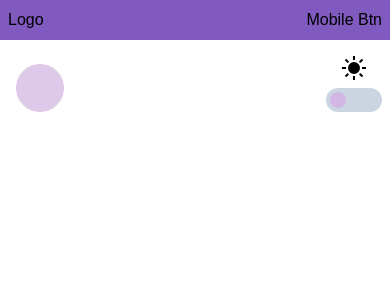
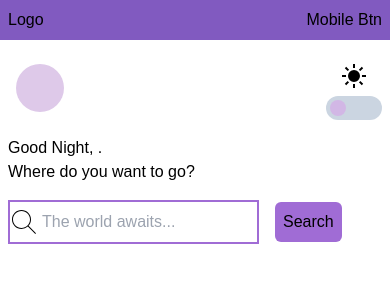
Before and after one commit to morfeli/travel-bud, a Next.js app: page /dashboard in a window 390 px wide. Shown: the top 300 px of the page. Built offline with nearby package versions, Linux system fonts and the light colour scheme; no server answers; sample sign-in values are in the browser's storage; a web font is replaced by a local one.

Commit message:
added icons, focusing on building the homepage mobile view

```diff
--- a/components/Hero/DashboardHero.tsx
+++ b/components/Hero/DashboardHero.tsx
@@ -1,14 +1,45 @@
+import { useState, useEffect } from "react";
+import { motion } from "framer-motion";
 import classNames from "classnames";
-import { motion } from "framer-motion";
+import moment from "moment";
 
-import { useState } from "react";
 import { useTravelContext } from "../helper-functions/useTravelContext";
 import { SunSVG } from "../Icons/SunSVG";
 import { MoonSVG } from "../Icons/MoonSVG";
+import { SearchBar } from "../UI/SearchBar";
 
-export const DashboardHero = () => {
+type DashboardHeroProps = {
+  userInfo: {
+    firstName: string;
+    lastName: string;
+    email: string;
+    userName: string;
+    objectId: string;
+  };
+};
+
+export const DashboardHero = ({ userInfo }: DashboardHeroProps) => {
+  const travelCtx = useTravelContext();
   const [toggleSwitch, setToggleSwitch] = useState<boolean>(false);
-  const travelCtx = useTravelContext();
+  const [message, setMessage] = useState<string>("");
+
+  const date = new Date();
+  const currentTime = parseInt(moment(date).format("HH"));
+
+  useEffect(() => {
+    if (currentTime >= 5 && currentTime < 12) {
+      setMessage("Good Morning");
+    }
+    if (currentTime >= 12 && currentTime < 19) {
+      setMessage("Good Afternoon");
+    }
+    if (currentTime >= 19 && currentTime < 21) {
+      setMessage("Good Evening");
+    }
+    if (currentTime >= 21 || currentTime < 5) {
+      setMessage("Good Night");
+    }
+  }, [currentTime]);
 
   const toggleSwitchHandler = () => {
     setToggleSwitch((current) => !current);
@@ -22,27 +53,25 @@ export const DashboardHero = () => {
 
   let style;
 
-  style = classNames("flex justify-between pt-4 px-2");
+  style = classNames("flex flex-col justify-between pt-4 px-2");
 
   if (travelCtx.darkMode) {
-    style = classNames("bg-darkMode flex justify-between pt-4 px-2");
+    style = classNames(
+      "bg-darkMode text-white flex flex-col justify-between pt-4 px-2"
+    );
   }
   return (
     <section className={style}>
-      <div className="flex pt-2 pl-2">
+      <div className="flex justify-between pt-2 pl-2">
+        <div className="flex">
           <div className="w-12 h-12 rounded-full bg-lightpurpleOne" />
-        <div
-          className={classNames("pl-2", {
-            "text-white": travelCtx.darkMode,
-          })}
-        >
+          <div className="pl-2">
             <h1 className="text-sm">
-            {travelCtx.firstName} {travelCtx.lastName}
+              {userInfo.firstName} {userInfo.lastName}
             </h1>
-          <p className="text-sm">{travelCtx.userName}</p>
+            <p className="text-sm">{userInfo.userName}</p>
           </div>
         </div>
-
         <div className="flex flex-col items-center">
           {!travelCtx.darkMode ? <SunSVG /> : <MoonSVG />}
 
@@ -58,6 +87,15 @@ export const DashboardHero = () => {
             ></motion.div>
           </button>
         </div>
+      </div>
+
+      <div className="pt-4">
+        <p>
+          {message}, {userInfo.firstName}.
+        </p>
+        <p>Where do you want to go?</p>
+        <SearchBar />
+      </div>
     </section>
   );
 };
--- /dev/null
+++ b/components/Icons/CompassSVG.tsx
@@ -0,0 +1,13 @@
+export const CompassSVG = () => {
+  return (
+    <svg
+      xmlns="http://www.w3.org/2000/svg"
+      width="24"
+      height="24"
+      fillRule="evenodd"
+      clipRule="evenodd"
+    >
+      <path d="M12 0c6.623 0 12 5.377 12 12s-5.377 12-12 12S0 18.623 0 12 5.377 0 12 0zm0 2c5.519 0 10 4.481 10 10s-4.481 10-10 10S2 17.519 2 12 6.481 2 12 2zm1.476 12.955a3.763 3.763 0 002.116-2.216L18 6l-6.672 2.387a3.768 3.768 0 00-2.216 2.119L6.047 18l7.429-3.045zm-.122-4.286a1.412 1.412 0 11-1.997 1.996 1.412 1.412 0 011.997-1.996z"></path>
+    </svg>
+  );
+};
--- /dev/null
+++ b/components/Icons/HomeSVG.tsx
@@ -0,0 +1,13 @@
+export const HomeSVG = () => {
+  return (
+    <svg
+      xmlns="http://www.w3.org/2000/svg"
+      width="24"
+      height="24"
+      fillRule="evenodd"
+      clipRule="evenodd"
+    >
+      <path d="M22 11.414V24H2V11.414L.707 12.707 0 12 12 0l12 12-.707.707L22 11.414zM16 23h5V10.414l-9-9-9 9V23h5v-9h8v9zm-1-7.889H9v7.778h6v-7.778z"></path>
+    </svg>
+  );
+};
--- /dev/null
+++ b/components/Icons/SaveSVG.tsx
@@ -0,0 +1,7 @@
+export const SaveSVG = () => {
+  return (
+    <svg xmlns="http://www.w3.org/2000/svg" width="24" height="24">
+      <path d="M16 2v17.582l-4-3.512-4 3.512V2h8zm2-2H6v24l6-5.269L18 24V0z"></path>
+    </svg>
+  );
+};
--- /dev/null
+++ b/components/Icons/SearchSVG.tsx
@@ -0,0 +1,14 @@
+export const SearchSVG = () => {
+  return (
+    <svg
+      xmlns="http://www.w3.org/2000/svg"
+      width="24"
+      height="24"
+      fillRule="evenodd"
+      clipRule="evenodd"
+      className="absolute left-1"
+    >
+      <path d="M15.853 16.56A9.458 9.458 0 019.5 19C4.257 19 0 14.743 0 9.5S4.257 0 9.5 0 19 4.257 19 9.5c0 2.442-.923 4.67-2.44 6.353l7.44 7.44-.707.707-7.44-7.44zM9.5 1C14.191 1 18 4.809 18 9.5S14.191 18 9.5 18 1 14.191 1 9.5 4.809 1 9.5 1z"></path>
+    </svg>
+  );
+};
--- /dev/null
+++ b/components/UI/SearchBar.tsx
@@ -0,0 +1,18 @@
+import { SearchSVG } from "../Icons/SearchSVG";
+
+export const SearchBar = () => {
+  return (
+    <div className="relative flex items-center pt-4">
+      <label htmlFor="searchDestinations" />
+      <input
+        type="text"
+        id="searchDestinations"
+        name="searchDestinations"
+        placeholder="The world awaits..."
+        className="p-2 pl-8 border-2 outline-none border-medpurpleThree"
+      />
+      <SearchSVG />
+      <button className="p-2 ml-4 rounded-md bg-medpurpleThree">Search</button>
+    </div>
+  );
+};
--- a/components/store/travel-context.tsx
+++ b/components/store/travel-context.tsx
@@ -52,7 +52,7 @@ export const TravelAppProvider = ({ children }: TravelProviderProps) => {
       setEmail(session.user.name.email);
       setFirstName(session.user.name.firstName);
       setLastName(session.user.name.lastName);
-      setObjectID(session.user.name.objectID);
+      setObjectID(session.user.name.objectId);
     }
   }, []);
 
--- a/components/types/next-auth.d.ts
+++ b/components/types/next-auth.d.ts
@@ -11,7 +11,7 @@ declare module "next-auth" {
         lastName: string;
         email: string;
         userName: string;
-        objectID: string;
+        objectId: string;
       };
     };
   }
--- a/package.json
+++ b/package.json
@@ -12,6 +12,7 @@
     "bcryptjs": "^2.4.3",
     "classnames": "^2.3.1",
     "framer-motion": "^7.0.0",
+    "moment": "^2.29.4",
     "mongodb": "^4.8.1",
     "next": "12.2.4",
     "next-auth": "^4.10.3",
--- a/pages/dashboard/index.tsx
+++ b/pages/dashboard/index.tsx
@@ -1,16 +1,13 @@
 import { getSession } from "next-auth/react";
 import { Header } from "../../components/Header/Header";
 
-import { useTravelContext } from "../../components/helper-functions/useTravelContext";
 import { DashboardHero } from "../../components/Hero/DashboardHero";
 
-const DashboardHomePage = () => {
-  const travelCtx = useTravelContext();
-
+const DashboardHomePage = ({ userInfo }: any) => {
   return (
     <>
       <Header />
-      <DashboardHero />
+      <DashboardHero userInfo={userInfo} />
     </>
   );
 };
@@ -23,13 +20,26 @@ export const getServerSideProps = async (context: any) => {
   if (!session) {
     return {
       redirect: {
-        destinations: "/",
+        destination: "/",
         permanent: false,
       },
     };
   } else {
+    const firstName = session.user.name.firstName;
+    const lastName = session.user.name.lastName;
+    const email = session.user.name.email;
+    const userName = session.user.name.userName;
+    const objectId = session.user.name.objectId;
+
+    const userInfo = {
+      firstName,
+      lastName,
+      email,
+      userName,
+      objectId,
+    };
     return {
-      props: { session },
+      props: { userInfo },
     };
   }
 };
```
Also changed, not shown: 1 other file (tests, documents, lock files or other folders). Lines whose indentation alone changed are shown as unchanged.
